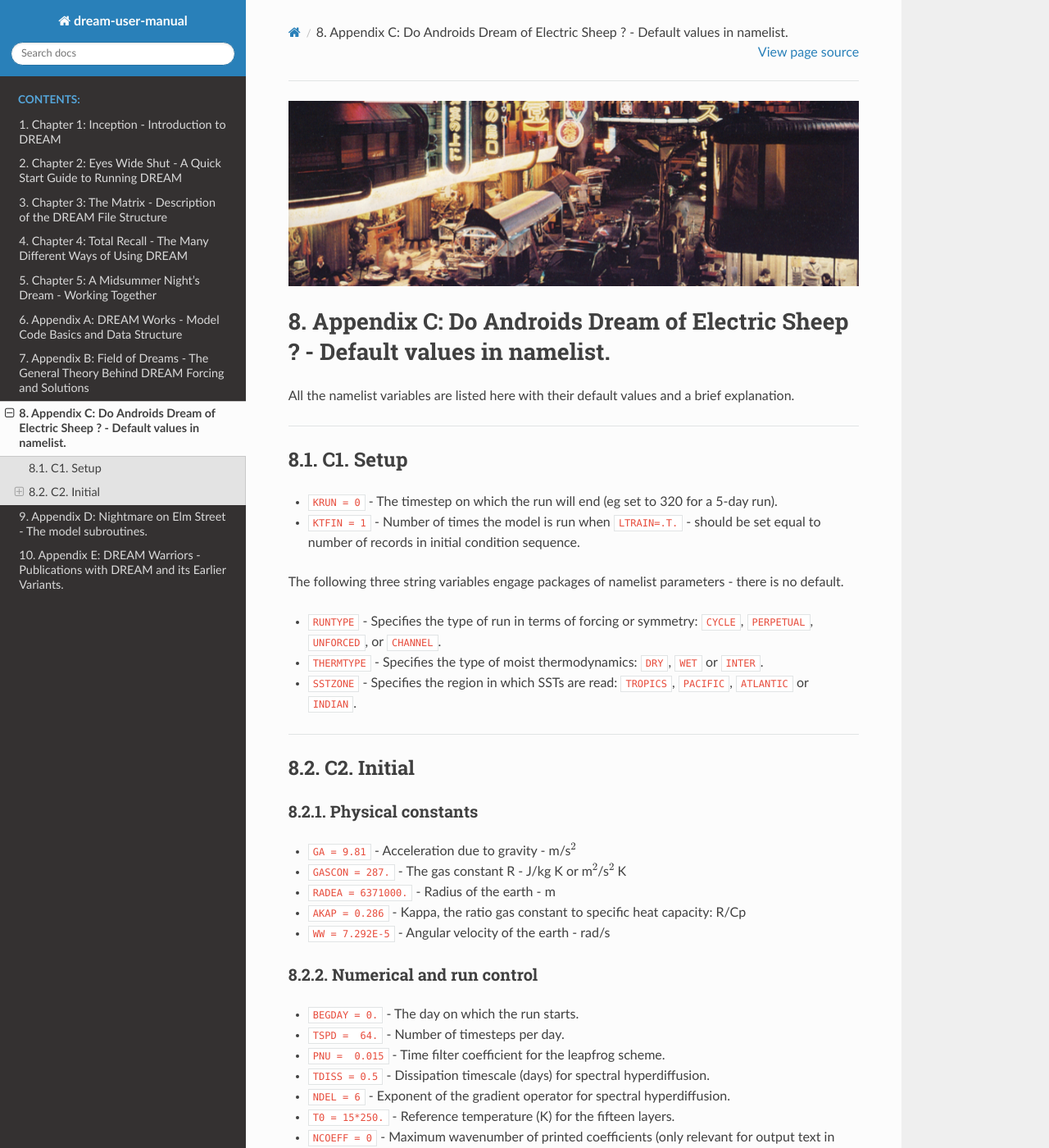
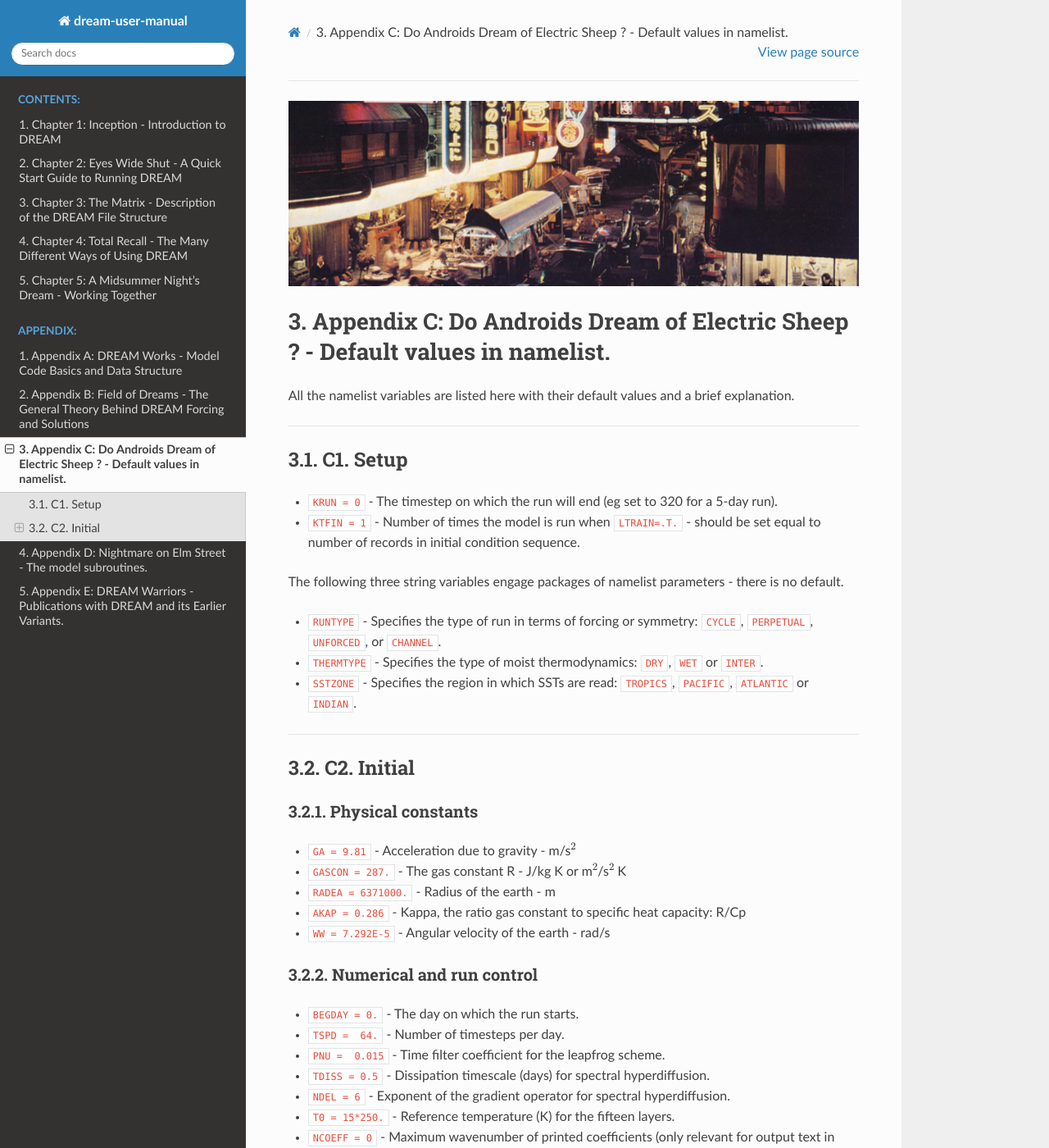
Before and after one commit to dream-gcm/usermanual, a Sphinx documentation site: the page built from source/AppendixC.md, in a window 1280 px wide and 1400 px high. Shown: the whole window at 82% size. Built offline with Sphinx 7.4.7 and the Read the Docs theme 2.0.0, drawn with Linux system fonts in a browser that asks for light colours; some of the changed text lies outside the part shown.

Commit message:
Update index.rst

```diff
--- a/source/index.rst
+++ b/source/index.rst
@@ -24,6 +24,12 @@ You can browse this manual on-line here, or download it in pdf by clicking on "R
    Chapter3
    Chapter4
    Chapter5
+
+.. toctree::
+   :maxdepth: 3
+   :caption: Appendix:
+   :numbered: 3
+
    AppendixA
    AppendixB
    AppendixC
```
